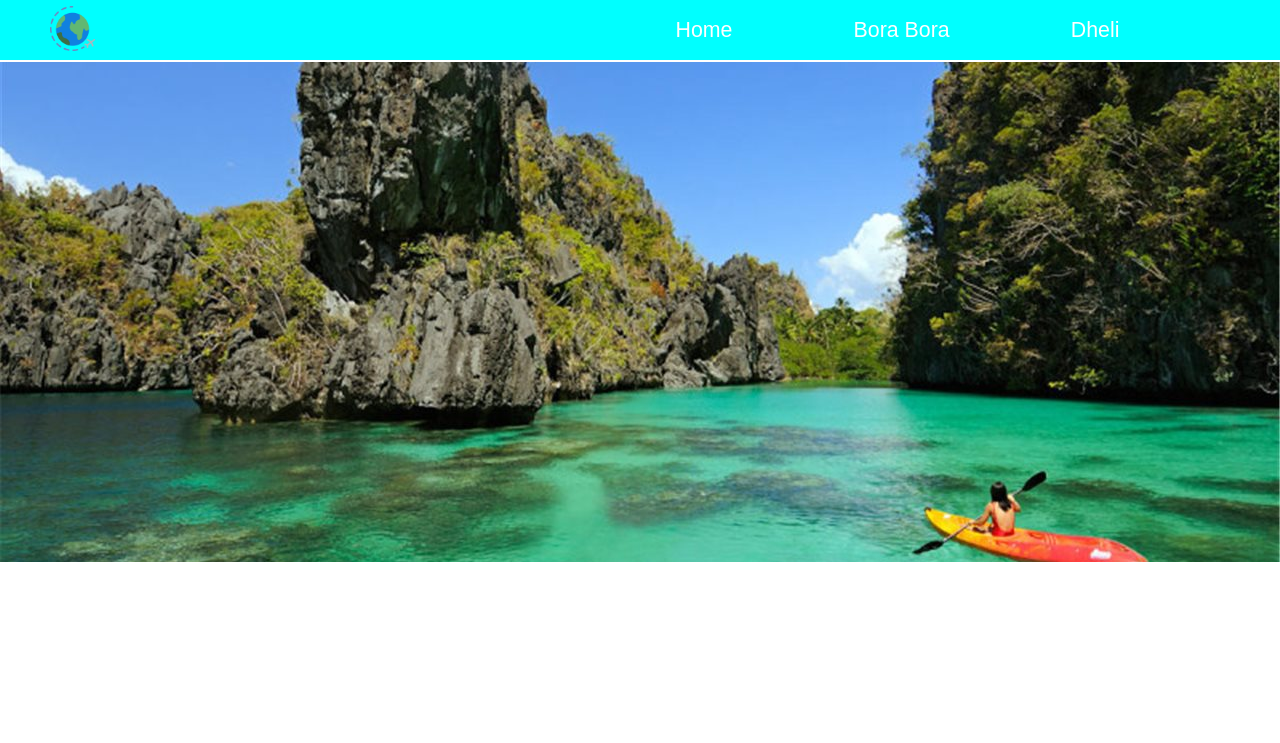
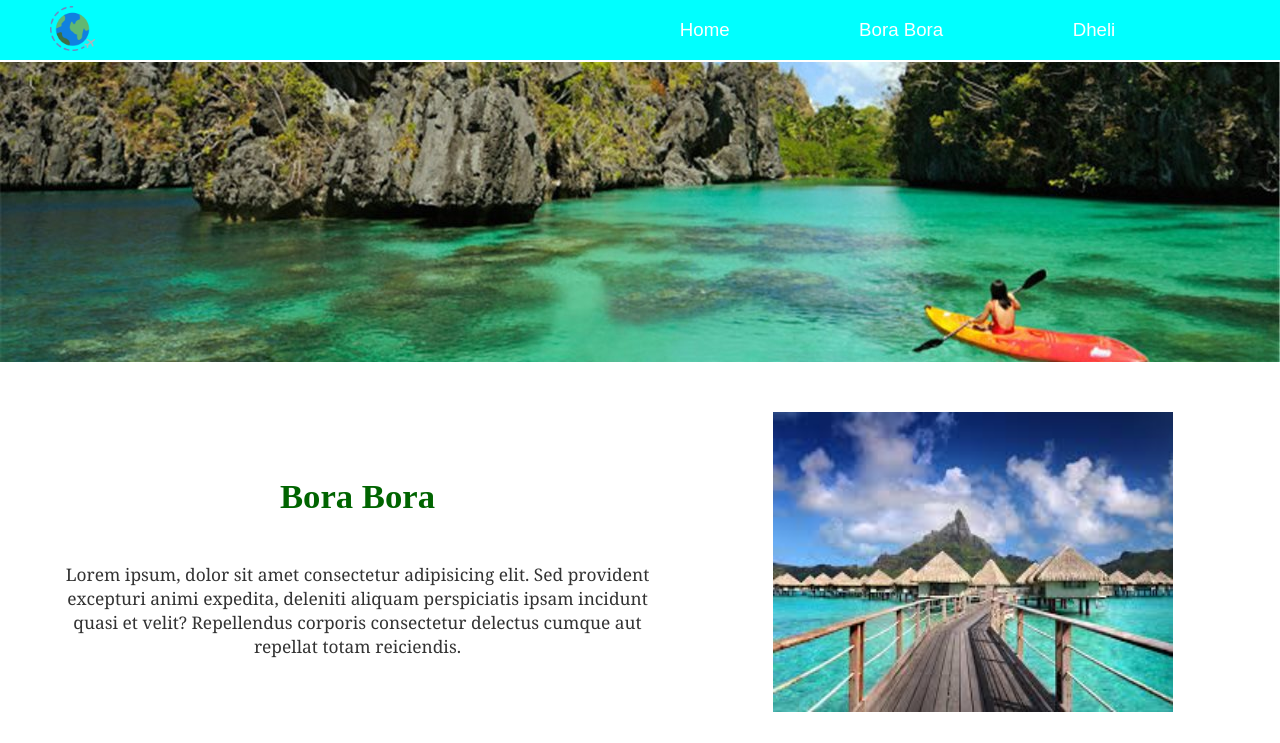
Before and after one commit to LGuuhS/displayFlex104, a plain HTML site: page index.html in a window 1280 px wide. Shown: the top 743 px of the page. Drawn offline with Linux system fonts and the light colour scheme.

Commit message:
Criar conteúdo Informativo

```diff
--- a/index.html
+++ b/index.html
@@ -13,14 +13,36 @@
         <div>
             <img src="images/logo.png" alt="Logo">
         </div>
+
         <div>
             <a href="#">Home</a>
             <a href="#">Bora Bora</a>
             <a href="#">Dheli</a>
         </div>
     </nav>
+
     <section>
         <!-- BackgroundImg -->
     </section>
+
+    <section class="informativo">
+        <div>
+            <h2>Bora Bora</h2>
+            <p>Lorem ipsum, dolor sit amet consectetur adipisicing elit. Sed provident excepturi animi expedita, deleniti aliquam perspiciatis ipsam incidunt quasi et velit? Repellendus corporis consectetur delectus cumque aut repellat totam reiciendis.</p>
+        </div>
+        <div>
+            <img src="images/bora-bora.jpg" alt="Bora Bora">
+        </div>
+    </section>
+
+    <section class="informativo">
+            <div>
+                <img src="images/taj-mahal.jpg" alt="Taj Mahal">
+            </div>
+            <div>
+                <h2>Taj Mahal</h2>
+                <p>Lorem ipsum, dolor sit amet consectetur adipisicing elit. Sed provident excepturi animi expedita, deleniti aliquam perspiciatis ipsam incidunt quasi et velit? Repellendus corporis consectetur delectus cumque aut repellat totam reiciendis.</p>
+            </div>
+        </section>
 </body>
 </html>
--- a/style.css
+++ b/style.css
@@ -26,14 +26,45 @@ nav div:nth-child(2){
 nav div:nth-child(2) a{
     color: white;
     text-decoration: none;
-    font-size: 16pt;
+    font-size: 14pt;
     font-family: Arial, Helvetica, sans-serif;
 }
 
-section{
+body section:nth-child(2){
     width: 100%;
-    height: 500px;
+    height: 300px;
     background-image: url("images/banner.jpg");
     background-size: cover;
-    background-position-y: 80%;
+    background-position-y: 90%;
 }
+
+.informativo{
+    display: flex;
+    padding-left: 50px;
+    height: 400px;
+}
+
+.informativo div:nth-child(2) img{
+    width: 400px;
+    height: 300px;
+}
+
+.informativo div{
+    width: 50%;
+    display: flex;
+    justify-content: center;
+    align-items: center;
+    text-align: center;
+    flex-direction: column;
+}
+
+.informativo p{
+    color: #333333;
+    font-family: Georgia, 'Times New Roman', Times, serif;
+    font-size: 13pt;
+}
+
+.informativo h2{
+    color: darkgreen;
+    font-size: 26pt;
+}
```
